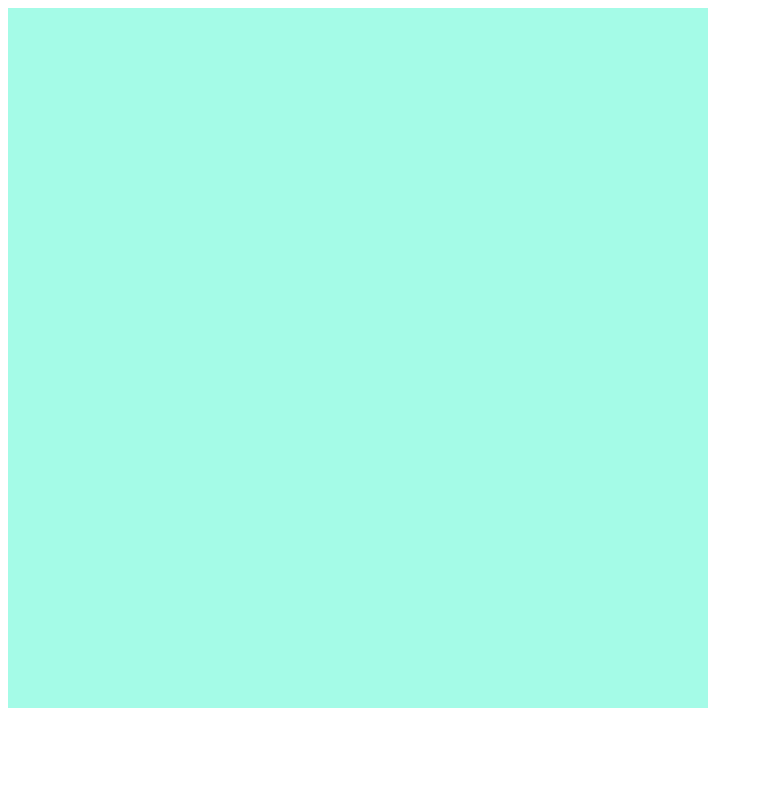
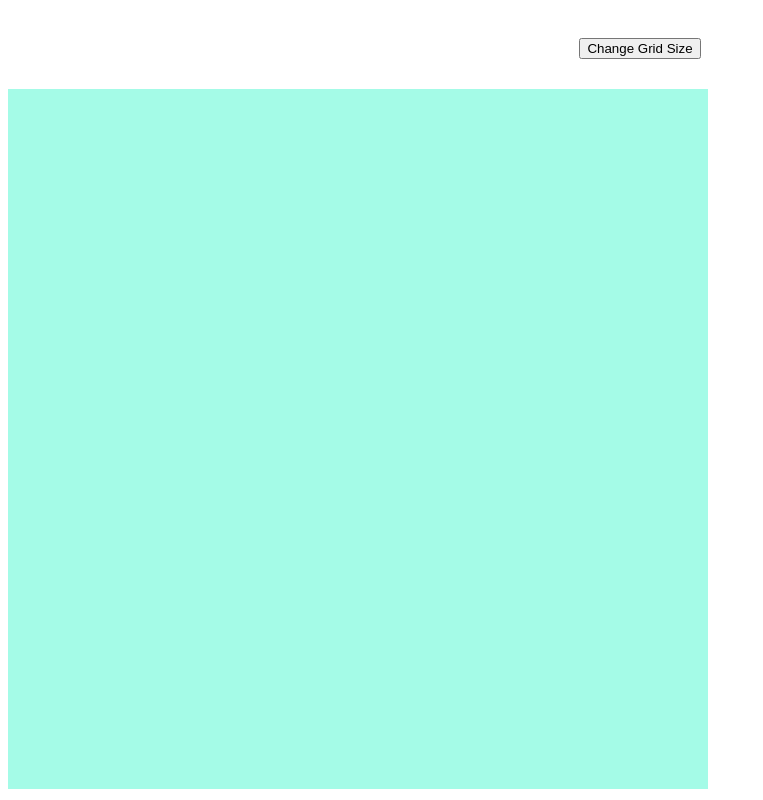
Before and after one commit to joshwalthall/sketchy-grid, a plain HTML site: page index.html in a window 1280 px wide. Shown: the whole page, without its empty margins (0-763 px from the left). Drawn offline with Linux system fonts and the light colour scheme.

Commit message:
Add Change Grid Size button (does nothing when clicked)

```diff
--- a/index.html
+++ b/index.html
@@ -10,8 +10,8 @@
 </head>
 
 <body>
+  <div id ="button-container"></div>
   <div id="grid-container"></div>
-
   <script src="script.js"></script>
 </body>
 </html>
--- a/script.js
+++ b/script.js
@@ -1,7 +1,8 @@
 // Initialize variable to hold grid size
 let gridCount = 64;
 
-// Initialize variable to hold grid container element
+// Initialize variables to hold containers
+const buttonContainer = document.querySelector("#button-container");
 const gridContainer = document.querySelector("#grid-container");
 
 // Initialize variable to hold grid container size as an integer and a 'px' string
@@ -11,8 +12,24 @@ let gridContainerPixels = `${gridContainerSize}px`;
 // Get number of pixels per grid square by dividing grid container size by grid size
 let gridSquareSize = (gridContainerSize / gridCount);
 
+setButtonContainerStyle();
+createChangeGridSizeButton();
 setGridContainerStyle();
 createGrid();
+
+function setButtonContainerStyle() {
+    buttonContainer.style.display = 'flex';
+    buttonContainer.style.flex = 'auto';
+    buttonContainer.style.padding = '30px 0px';
+    buttonContainer.style.margin = 'auto';
+};
+
+function createChangeGridSizeButton() {
+    const changeGridSizeButton = document.createElement('button');
+    changeGridSizeButton.textContent = 'Change Grid Size';
+    buttonContainer.appendChild(changeGridSizeButton);
+    buttonContainer.style.justifyContent = 'center';
+};
 
 function setGridContainerStyle() {
     gridContainer.style.width = gridContainerPixels;
```
